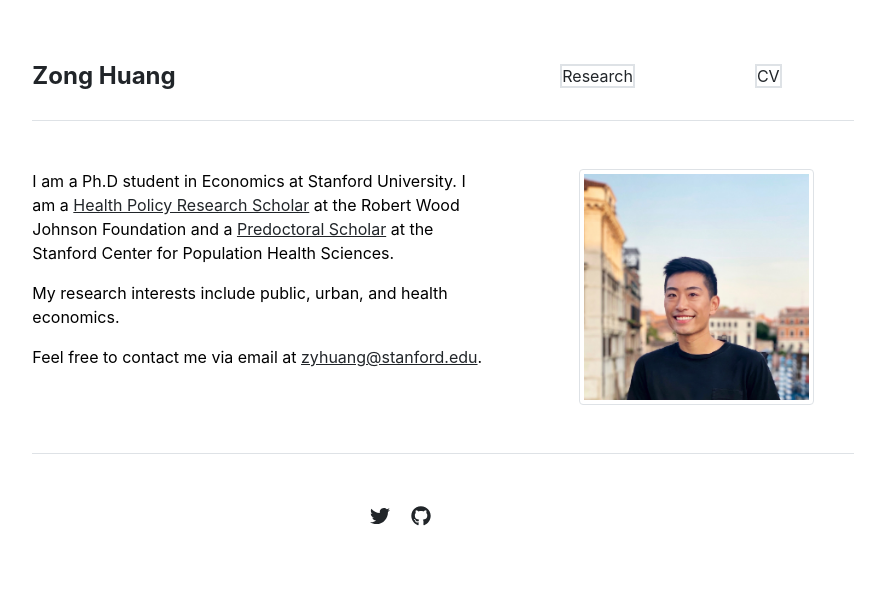
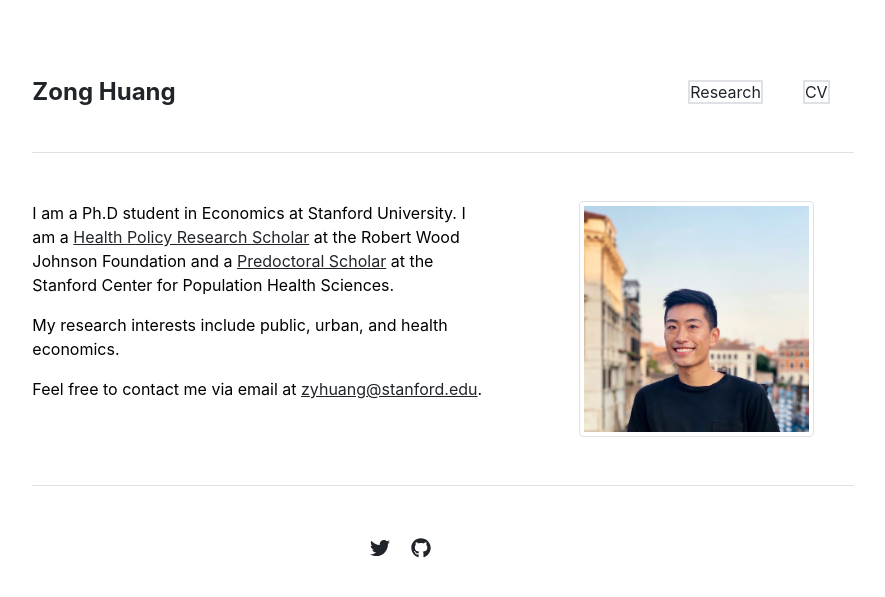
Before and after one commit to z-y-huang/z-y-huang.github.io, a Jekyll site: the page built from index.md, in a window 1280 px wide. Shown: the top 597 px of the page, without its empty margins (197-1082 px from the left). Built offline with Jekyll 4.4.1, drawn with Linux system fonts in a browser that asks for light colours.

Commit message:
Play with border

```diff
--- a/_includes/header.html
+++ b/_includes/header.html
@@ -9,7 +9,7 @@
   </div>
   <nav class="d-inline-flex mt-2 mt-md-0 ms-md-auto">
     {% for item in site.data.settings.menu %}
-      <a class="me-4 py-3 p-5 text-decoration-none" href="{{ site.github.url }}{{ item.url }}">
+      <a class="me-4 py-3 m-3 text-decoration-none" href="{{ site.github.url }}{{ item.url }}">
         <span class="border border-2">{{ item.name }}</span>
       </a>
     {% endfor %}
```
